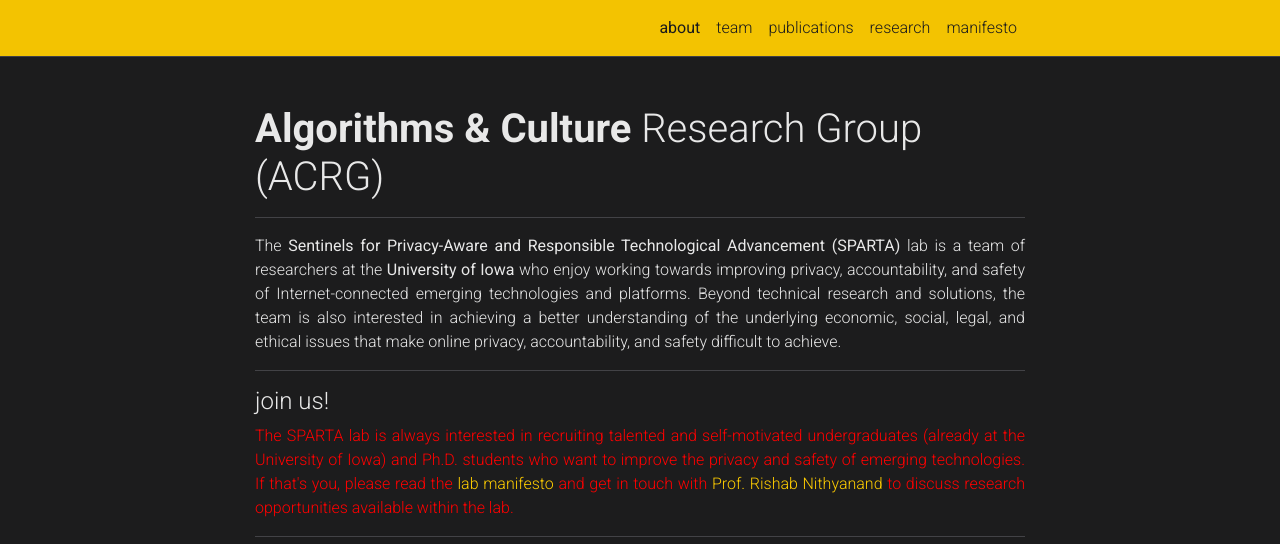
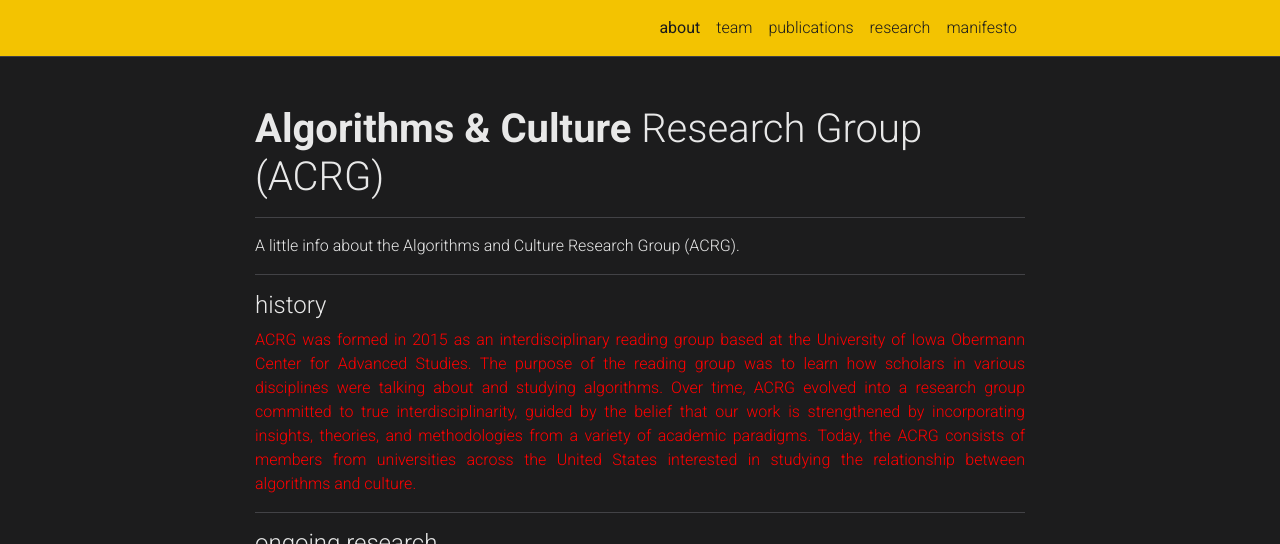
Before and after one commit to acrg-shared/acrg-shared.github.io, a Jekyll site: the page built from _pages/about.md, in a window 1280 px wide and 900 px high, cut to the strip 0-544 px from the top of the window. Built offline with Jekyll 4.4.1, drawn with Linux system fonts in a browser that asks for light colours; comment, search, counter and statistics services are not loaded; a style sheet for code colours, icons or effects is not loaded.

Commit message:
Update about.md

```diff
--- a/_pages/about.md
+++ b/_pages/about.md
@@ -18,26 +18,13 @@ social: false  # includes social icons at the bottom of the page
 
 ---
 <p style="text-align: justify">
-The <b>Sentinels for Privacy-Aware and Responsible Technological Advancement (SPARTA)</b>
-lab is a team of researchers at the <b> University of Iowa </b> who enjoy working towards
-improving privacy, accountability, and safety of Internet-connected emerging technologies
-and platforms.
-
-Beyond technical research and solutions, the team is also interested in achieving a
-better understanding of the underlying economic, social, legal, and ethical issues that
-make online privacy, accountability, and safety difficult to achieve.
+A little info about the Algorithms and Culture Research Group (ACRG).
 </p>
 
 ---
-#### join us!
+#### history
 <p style="text-align: justify; color: red">
-The SPARTA lab is always interested in recruiting talented and self-motivated
-undergraduates (already at the University of Iowa) and Ph.D. students who want
-to improve the privacy and safety of emerging technologies.
-If that's you, please read the
-<a href="http://sparta.cs.uiowa.edu/manifesto">lab manifesto</a> and get in touch
-with <a href="https://sparta.cs.uiowa.edu/people/rishab">Prof. Rishab Nithyanand</a>
-to discuss research opportunities available within the lab.
+ACRG was formed in 2015 as an interdisciplinary reading group based at the University of Iowa Obermann Center for Advanced Studies. The purpose of the reading group was to learn how scholars in various disciplines were talking about and studying algorithms. Over time, ACRG evolved into a research group committed to true interdisciplinarity, guided by the belief that our work is strengthened by incorporating insights, theories, and methodologies from a variety of academic paradigms. Today, the ACRG consists of members from universities across the United States interested in studying the relationship between algorithms and culture.
 </p>
 
 ---
```
